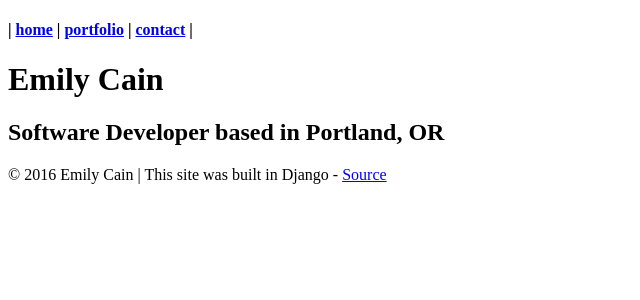
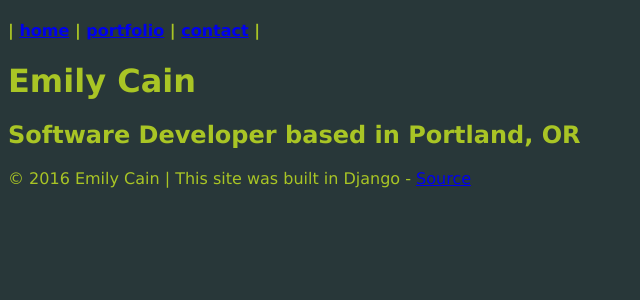
Before and after one commit to EMCain/emcain_django, a Django app: page / in a window 1280 px wide. Shown: the top 300 px of the page, without its empty margins (0-640 px from the left). Run offline with Django 3.2, Linux system fonts and the light colour scheme; data that the repository does not hold is empty.

Commit message:
set up static files directories and created a basic stylesheet with Sass

```diff
--- /dev/null
+++ b/emcain/static/emcain/css/emcain.css
@@ -0,0 +1,12 @@
+body {
+  background-color: #283739;
+  color: #A9C525;
+  font-family: "Lucida Sans Unicode", "Lucida Grande", sans-serif; }
+
+ul {
+  background-color: #228896; }
+
+li {
+  outline: solid #F5F5F5 4px; }
+
+/*# sourceMappingURL=emcain.css.map */
--- /dev/null
+++ b/emcain/static/emcain/sass/emcain.scss
@@ -0,0 +1,25 @@
+$main-font-family: "Lucida Sans Unicode", "Lucida Grande", sans-serif;
+
+// based on http://colorhunt.co/c/42237
+
+$bg-color: #283739;
+$main-text-color: #A9C525;
+$emphasis-color: #228896;
+$outline-color: #F5F5F5;
+
+$outline-thickness: 4px;
+
+
+body {
+  background-color: $bg-color;
+  color: $main-text-color;
+  font-family: $main-font-family;
+}
+
+ul {
+  background-color: $emphasis-color;
+}
+
+li {
+  outline: solid $outline-color $outline-thickness;
+}
--- a/templates/base.html
+++ b/templates/base.html
@@ -1,9 +1,12 @@
+{% load static %}
+
 <!DOCTYPE html>
 <html lang="en">
 <head>
     <meta charset="UTF-8">
     <title>{{ title }} | Emily Cain, Software Developer</title>
-</head>
+
+    <link rel="stylesheet" type="text/css" href="{% static 'emcain/css/emcain.css' %}" /></head>
 <body>
 <h4>|
     {% for key, value in nav.items %}
```
Also changed, not shown: emcain/static/emcain/sass/emcain.css (added, +12 -0 lines), emcain/static/emcain/Python.svg.png (renamed from emcain/static/Python.svg.png), 1 other file.
